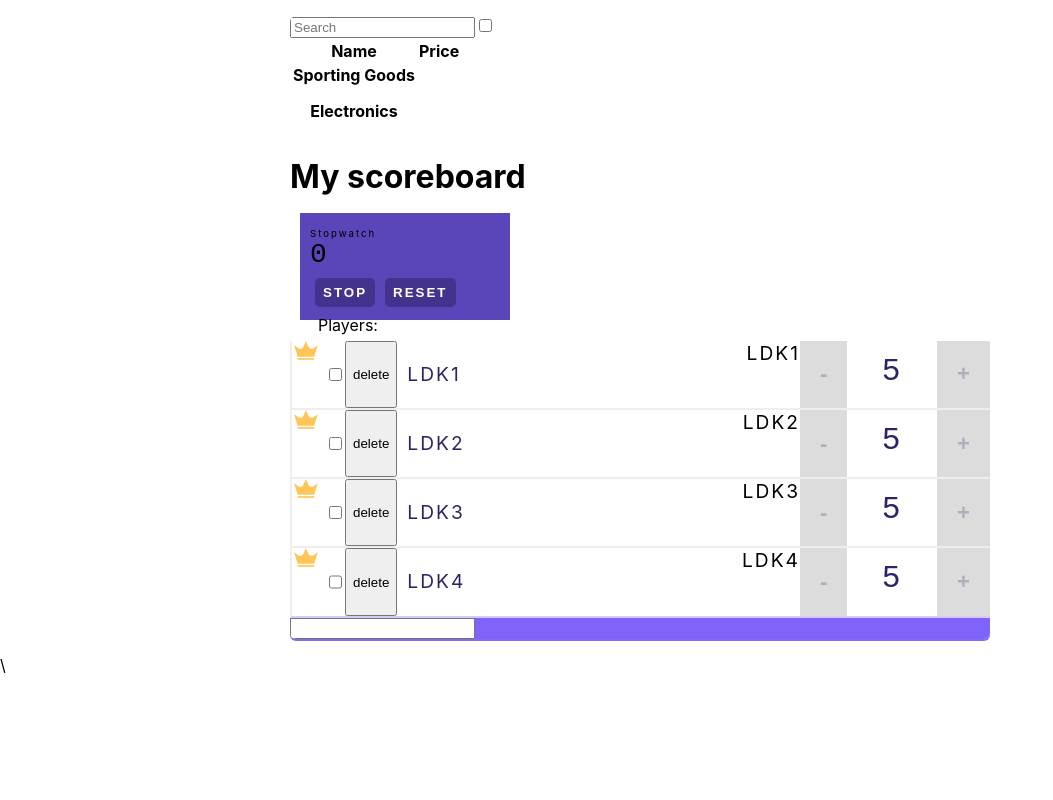
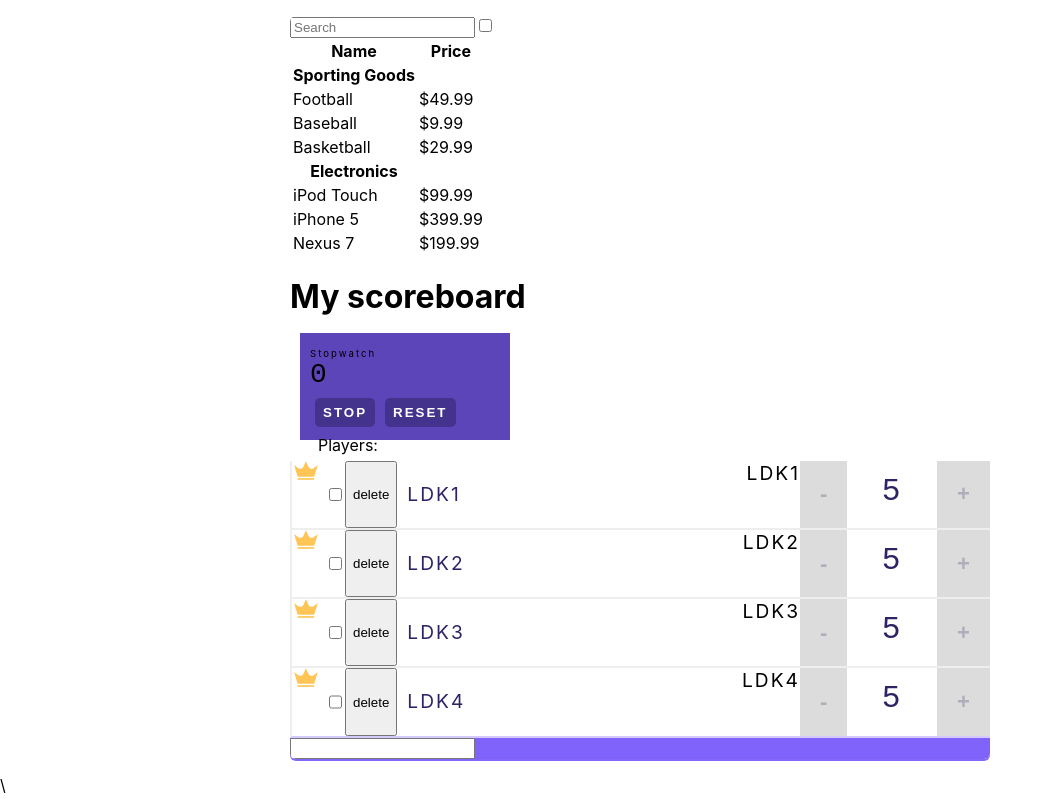
Before and after one commit to yechanchanny/scoreboard, a React (Create React App) app: page / in a window 1280 px wide. Shown: the whole page, without its empty margins (0-1053 px from the left). Built offline with nearby package versions, Linux system fonts and the light colour scheme.

Commit message:
product 메뉴 구현

```diff
--- a/src/page/product/ProductRow.js
+++ b/src/page/product/ProductRow.js
@@ -2,11 +2,10 @@ import React from "react";
 
 
 export const ProductRow = (props) => {
-    console.log(props);
-    console.log(props.price);
     return(
         <tr>
-            <td>{props.price}</td>
+            <td>{props.category.name}</td>
+            <td>{props.category.price}</td>
         </tr>
     )
 };
--- a/src/page/product/ProductTable.js
+++ b/src/page/product/ProductTable.js
@@ -12,11 +12,9 @@ export const ProductTable = (props) => {
         categoryList.push(
             <ProductCategoryRow category={key} key={key}/>
         );
-        console.log(category[key]);
         category[key].forEach(item => {
-            const chan = category[key];
             categoryList.push(
-                <ProductRow/>
+                <ProductRow category={item} key={key}/>
             );
         });
 
```
